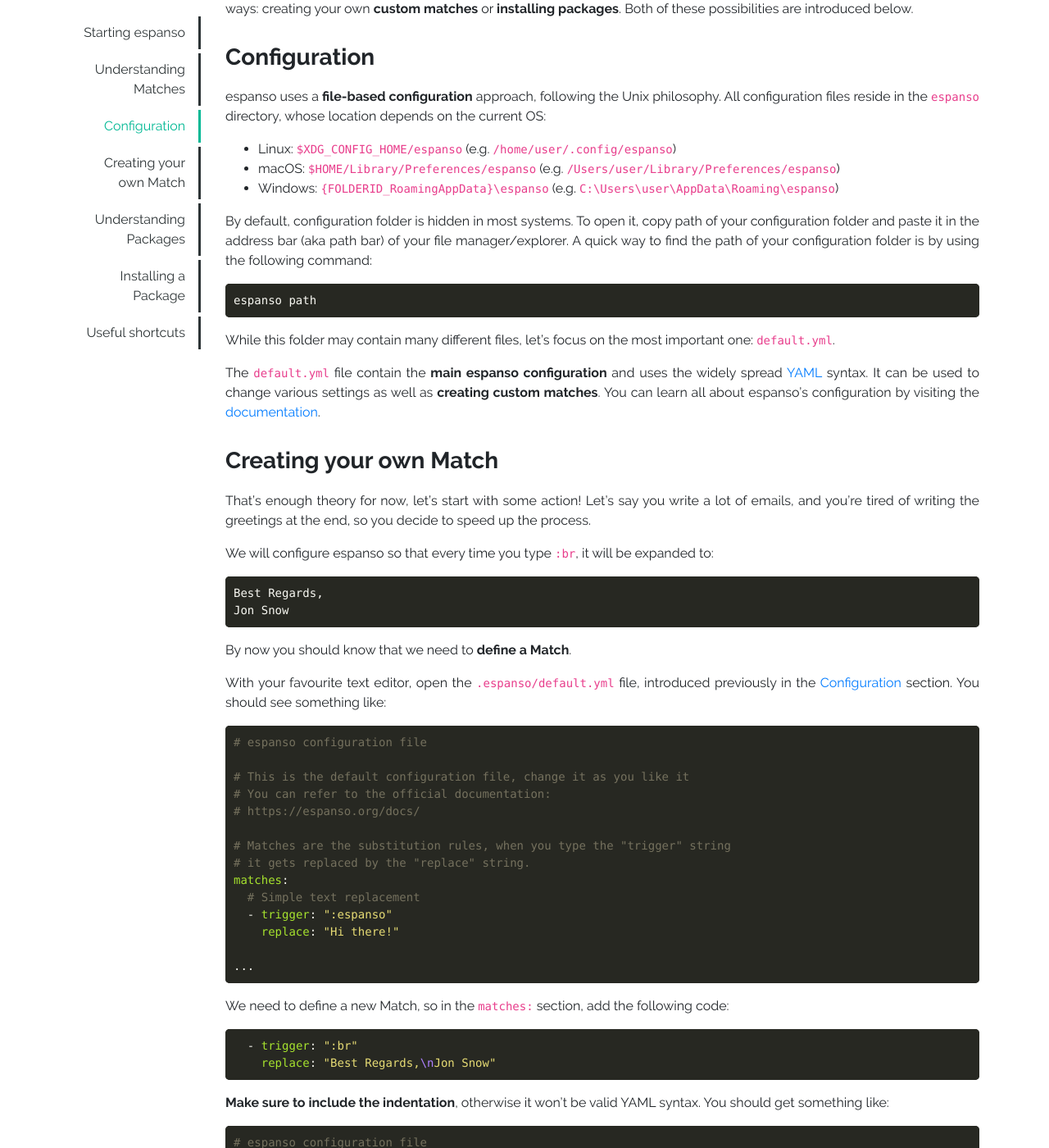
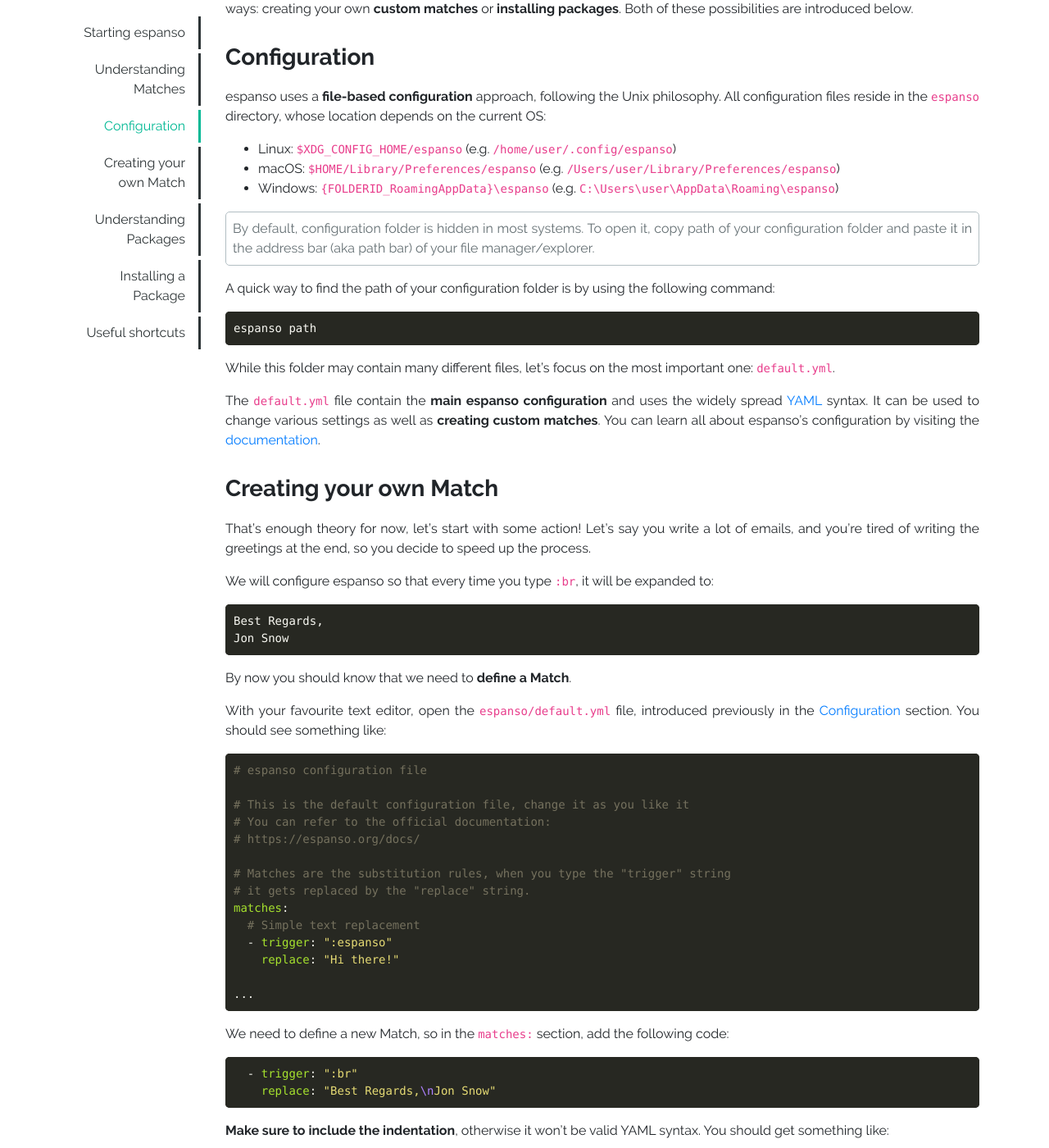
Before and after one commit to espanso/espanso, a Jekyll site: the page built from docs/get-started.md, in a window 1280 px wide and 1400 px high, scrolled down 1185 px. Shown: the whole window at 82% size. Built offline with Jekyll 4.4.1, drawn with Linux system fonts in a browser that asks for light colours.

Commit message:
Update with requested changes

````diff
--- a/docs/get-started.md
+++ b/docs/get-started.md
@@ -55,8 +55,8 @@
 * macOS: `$HOME/Library/Preferences/espanso` (e.g. `/Users/user/Library/Preferences/espanso`)
 * Windows: `{FOLDERID_RoamingAppData}\espanso` (e.g. `C:\Users\user\AppData\Roaming\espanso`)
 
-By default, configuration folder is hidden in most systems. To open it, copy path of your
-configuration folder and paste it in the address bar (aka path bar) of your file manager/explorer.
+> By default, configuration folder is hidden in most systems. To open it, copy path of your configuration folder and paste it in the address bar (aka path bar) of your file manager/explorer.
+
 A quick way to find the path of your configuration folder is by using the following command:
 
 ```bash
@@ -84,7 +84,7 @@
 
 By now you should know that we need to **define a Match**.
 
-With your favourite text editor, open the `.espanso/default.yml` file, introduced previously in the
+With your favourite text editor, open the `espanso/default.yml` file, introduced previously in the
 [Configuration](#configuration) section. You should see something like:
 
 ```yml
````
